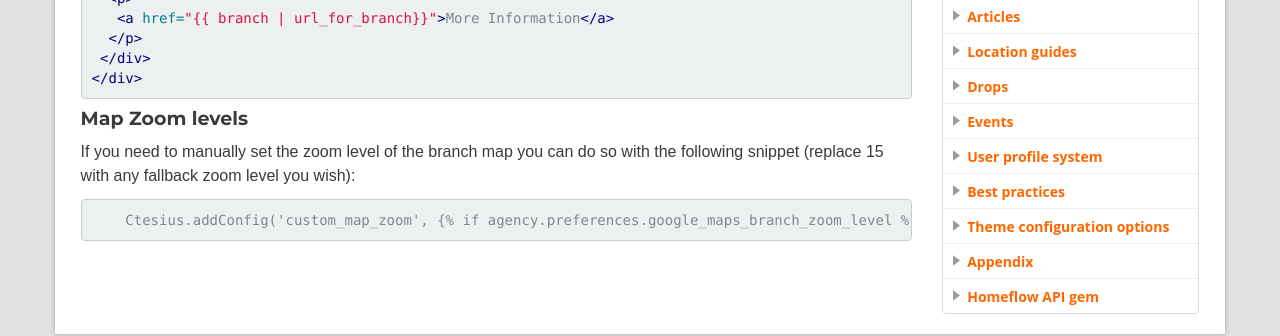
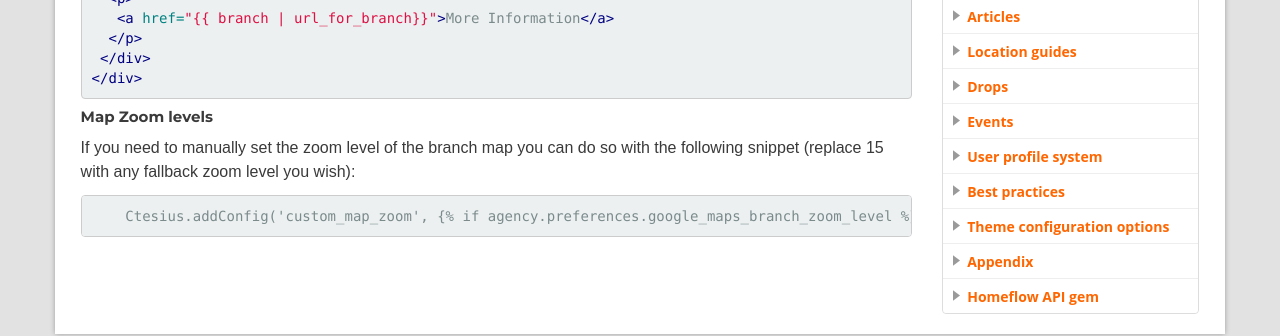
Before and after one commit to homeflow/homeflow.github.io, a Jekyll site: the page built from _posts/branches/2014-01-02-the-branches-index.md, in a window 1280 px wide. Shown: the part 951-1287 px from the top of the page. Built offline with Jekyll 4.4.1, drawn with Linux system fonts in a browser that asks for light colours.

Commit message:
smaller header

```diff
--- a/_posts/branches/2014-01-02-the-branches-index.md
+++ b/_posts/branches/2014-01-02-the-branches-index.md
@@ -41,7 +41,7 @@ This construct is exactly the same as a properties loop seen before except we ar
 {% endraw %}
 {% endhighlight %}
 
-####Map Zoom levels
+#####Map Zoom levels
 If you need to manually set the zoom level of the branch map you can do so with the following snippet (replace 15 with any fallback zoom level you wish):
 
 {% highlight html %}
```
Also changed, not shown: _posts/branches/2014-01-06-the-branch-show.md (+1 -1 lines).
